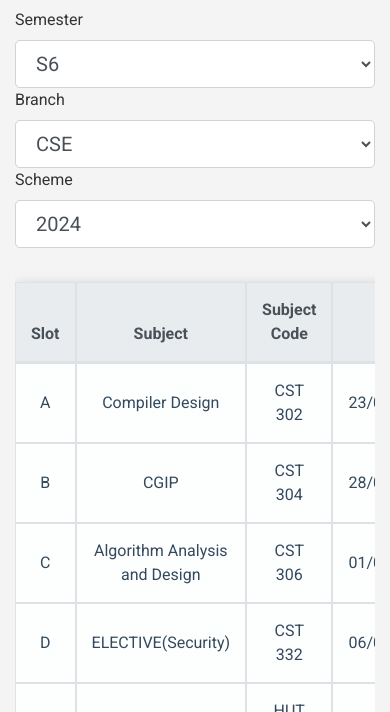
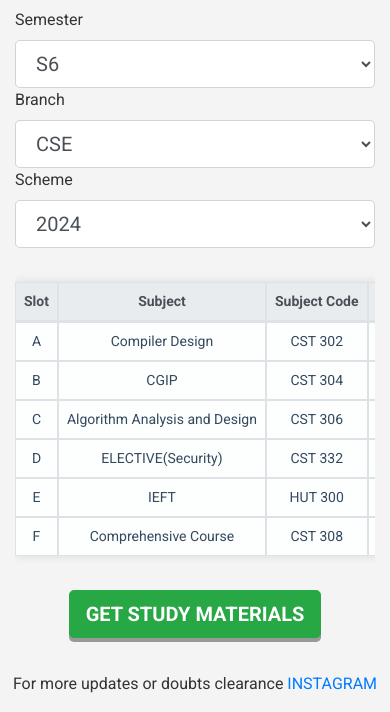
Before and after one commit to ktubot/examtable, a plain HTML site: page index.html in a window 390 px wide. Shown: the part 132-844 px from the top of the page. Drawn offline with nearby package versions, Linux system fonts and the light colour scheme.

Commit message:
Update style.css

```diff
--- a/style.css
+++ b/style.css
@@ -45,6 +45,24 @@ h1 {
     border: 1px solid #dee2e6;
 }
 
+/* Responsive Table Styles */
+.table-responsive {
+    width: 100%;
+    overflow-x: auto; /* Allow horizontal scroll on small screens */
+}
+
+.table th, .table td {
+    word-wrap: break-word;
+    white-space: nowrap; /* Prevent overflow issues */
+}
+
+@media (max-width: 768px) {
+    .table th, .table td {
+        font-size: 14px; /* Adjust font size for small screens */
+        padding: 8px; /* Reduce padding for better fit */
+    }
+}
+
 /* Button styles */
 .btn-success {
     background-color: #28a745;
@@ -64,16 +82,16 @@ h1 {
     border-color: #1c7430;
     box-shadow: 0 2px #666;
     transform: translateY(2px);
-    margin-top: 10px; /* Adjust top margin for the button */
-    margin-bottom: 10px; /* Adjust bottom margin for the button */
+    margin-top: 10px;
+    margin-bottom: 10px;
 }
 
 /* Footer styles */
 footer {
-    margin-top: 50px; /* Adjust this value as needed */
+    margin-top: 50px;
 }
 
 .text-center {
-    margin-top: 10px; /* Adjust top margin for the button */
-    margin-bottom: 10px; /* Adjust bottom margin for the button */
+    margin-top: 10px;
+    margin-bottom: 10px;
 }
```
